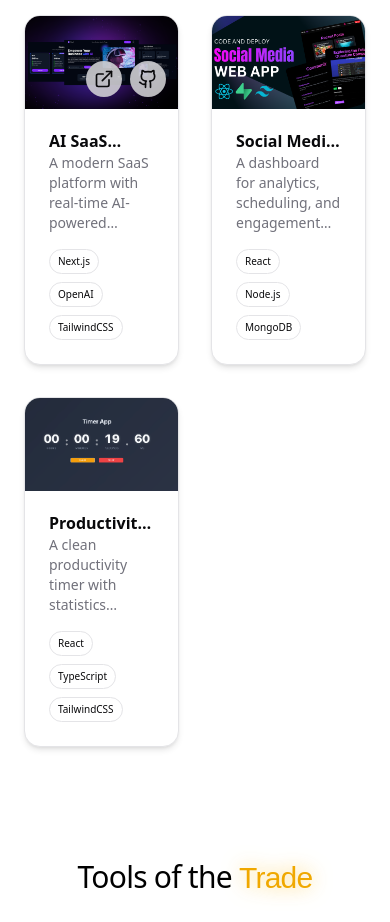
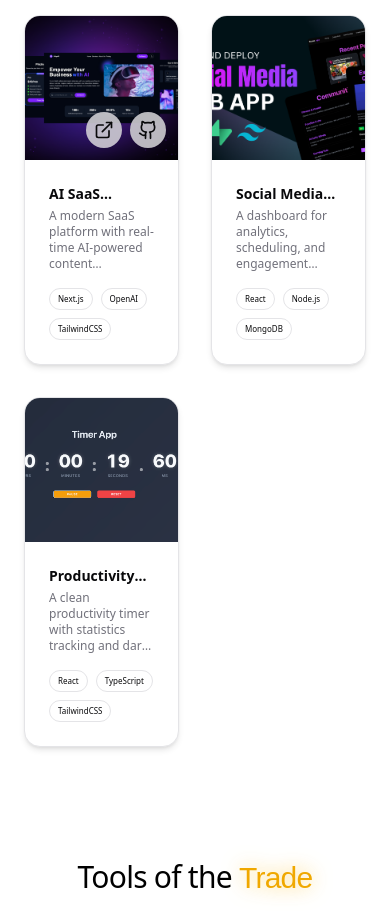
Before and after one commit to nishanthann/portfolion, a Next.js app: page / in a window 390 px wide. Shown: the part 3060-3982 px from the top of the page. Built offline with nearby package versions, Linux system fonts and the light colour scheme; a web font is replaced by a local one.

Commit message:
refactor: adjust font sizes for better readability in ProjectCard component

```diff
--- a/components/ProjectCard.tsx
+++ b/components/ProjectCard.tsx
@@ -86,13 +86,13 @@ export const ProjectCard = ({
 
         {/* Content */}
         <CardHeader>
-          <CardTitle className="text-m font-semibold line-clamp-1">
+          <CardTitle className="text-sm sm:text-m font-semibold line-clamp-1">
             {title}
           </CardTitle>
         </CardHeader>
 
         <CardContent className="-mt-7">
-          <p className="text-sm text-muted-foreground mb-4 line-clamp-4">
+          <p className="text-xs sm:text-sm text-muted-foreground mb-4 line-clamp-4">
             {description}
           </p>
 
@@ -102,7 +102,7 @@ export const ProjectCard = ({
               <Badge
                 key={t}
                 variant="outline"
-                className="text-[10px] py-1 px-2 rounded-full"
+                className="text-[8px] py-1 px-2 rounded-full"
               >
                 {t}
               </Badge>
```
